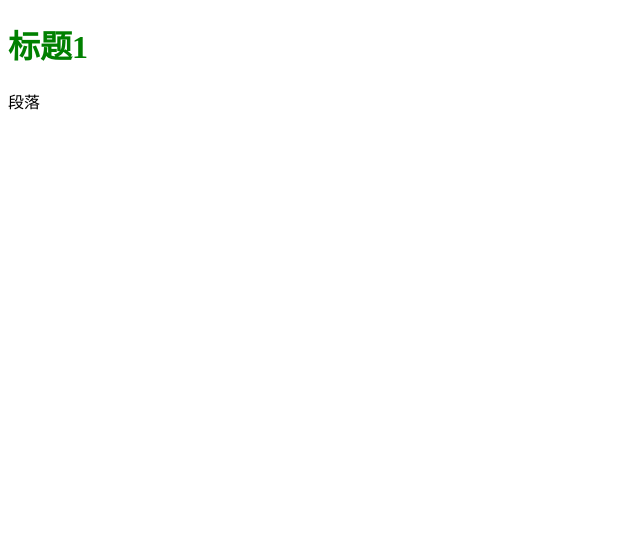
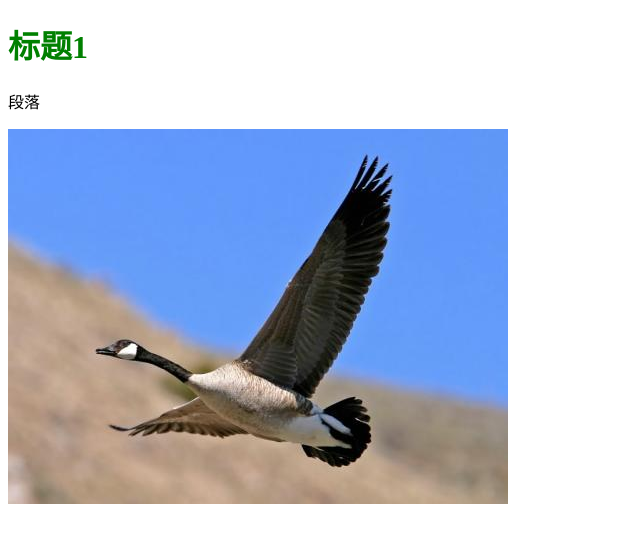
Before and after one commit to codingories/16nextjs-blog-1, a Next.js app: page / in a window 1280 px wide. Shown: the top 542 px of the page, without its empty margins (0-640 px from the left). Built offline with nearby package versions, Linux system fonts and the light colour scheme.

Commit message:
直接把图片放到public中，但是这种方式不好，不能加hash

```diff
--- a/pages/index.js
+++ b/pages/index.js
@@ -6,6 +6,7 @@ export default function Index() {
     <div>
       <h1>标题1</h1>
       <p>段落</p>
+      <img src="/1.jpg" alt=""/>
       {s}
 
 
```
Also changed, not shown: public/1.jpg (added).
